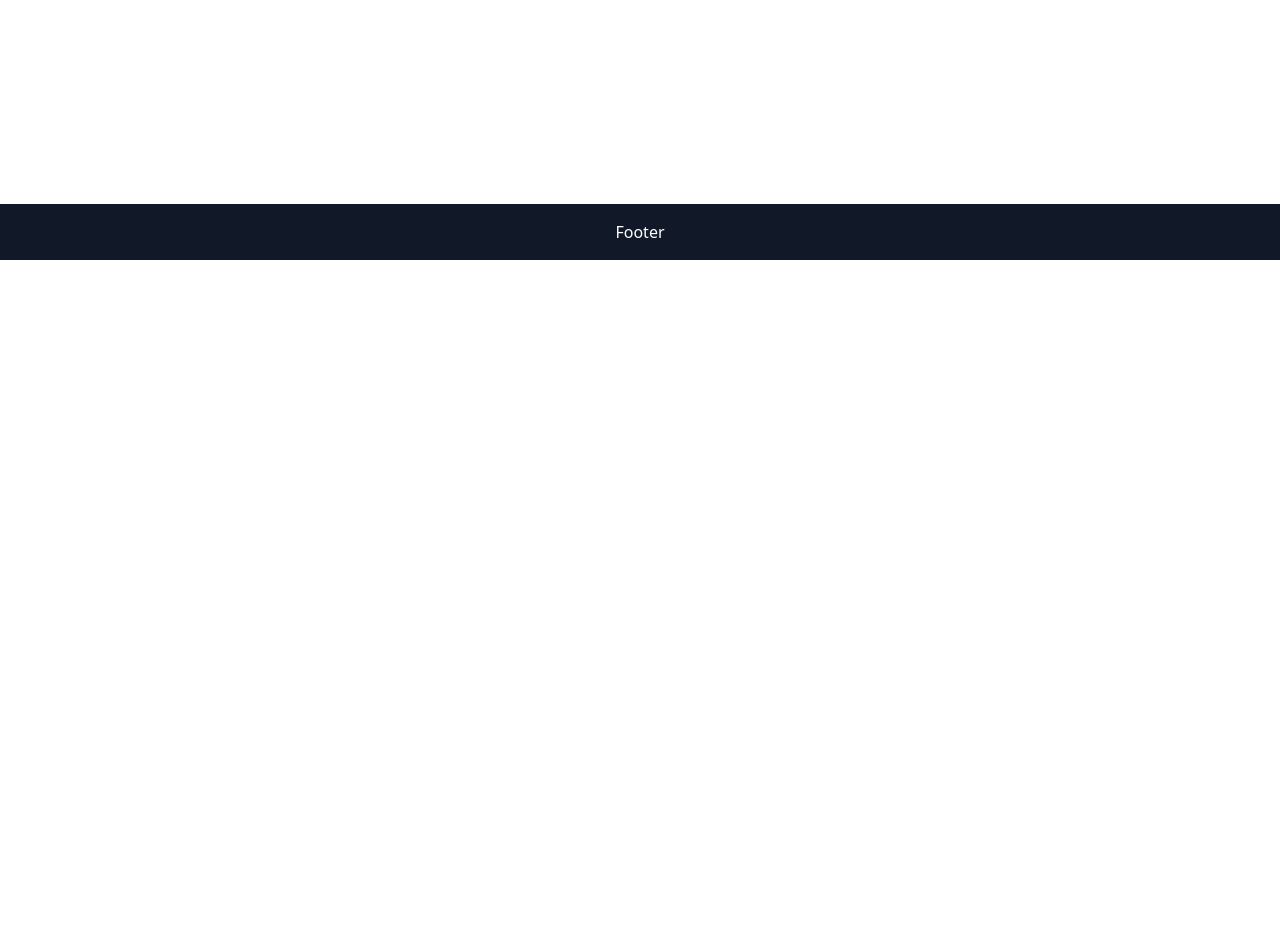
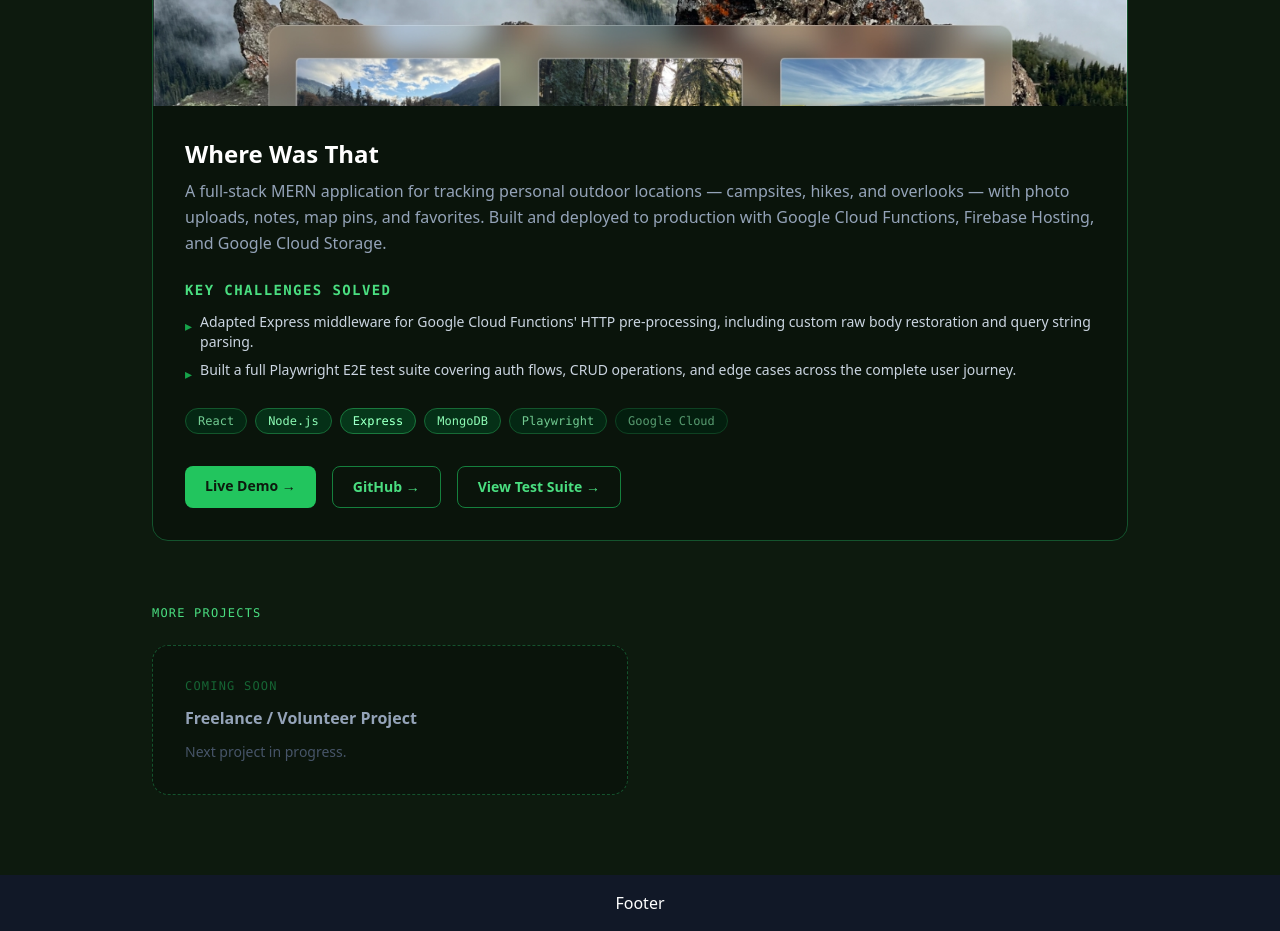
Before and after one commit to michaelkaffel/portfolio, a React app: page /projects in a window 1280 px wide. Shown: the part 540-1471 px from the top of the page. Before the commit the page ends 800 px from the top, so only its background shows below. Built offline with nearby package versions, Linux system fonts and the light colour scheme; the HTML template or start-up script is replaced by a standard one.

Commit message:
feat: add projects page with WWT featured card and stack tag animation

```diff
--- a/src/index.css
+++ b/src/index.css
@@ -1,3 +1,8 @@
 @tailwind base;
 @tailwind components;
 @tailwind utilities;
+
+.shimmer-tag {
+    background: #052e16;
+    transition: filter 2s ease-in-out;
+}
--- a/src/pages/Projects.jsx
+++ b/src/pages/Projects.jsx
@@ -1 +1,170 @@
-export default function Projects() { return <div className="p-8 text-2xl">Projects</div>; }
+import { useState, useEffect } from 'react';
+import { Link } from 'react-router-dom';
+import wwtScreenshot from '../assets/images/wwt-screenshot.jpg'
+
+
+const stack = ['React', 'Node.js', 'Express', 'MongoDB', 'Playwright', 'Google Cloud']
+
+const Projects = () => {
+
+    const [activeIndex, setActiveIndex] = useState(0);
+
+    useEffect(() => {
+        const interval = setInterval(() => {
+            setActiveIndex(prev => (prev + 1) % stack.length);
+        }, 2000);
+        return () => clearInterval(interval);
+    }, [stack.length]);
+
+    // const [activeIndex, setActiveIndex] = useState(0);
+    // const [visible, setVisible] = useState(true);
+
+    // useEffect(() => {
+
+    //     setVisible(true);
+
+    //     const fadeOut = setTimeout(() => {
+    //         setVisible(false);
+    //     }, 1000);
+
+    //     const next = setTimeout(() => {
+    //         setActiveIndex(prev => (prev +1) % stack.length);
+    //     }, 2000);
+
+    //     return () => {
+    //         clearTimeout(fadeOut);
+    //         clearTimeout(next);
+    //     }
+    // }, [activeIndex, stack.length]);
+
+
+
+    return (
+        <div className='bg-[#0d1a0e] min-h-screen text-slate-200'>
+            <div className='max-w-5xl mx-auto px-6 py-20'>
+                <h1 className='text-4xl font-bold text-slate-200'>Projects</h1>
+                <p className='text-slate-400 mb-16 max-w-xl'>
+                    A look at what I've built — from full-stack applications to the test
+                    suites that back them up.
+                </p>
+
+                {/* Featured Project */}
+                <section className='mb-16'>
+                    <p className='text-green-400 font-mono text-xs uppercase tracking-widest mb-4'>
+                        Featured Project
+                    </p>
+                    <div className='bg-[#0a140b] border border-green-900 rounded-2xl overflow-hidden'>
+                        <img
+                            src={wwtScreenshot}
+                            alt='Where Was That app screenshot'
+                            className='w-full object-cover max-h-80'
+                        />
+
+                        {/* Content */}
+                        <div className='p-8 flex flex-col gap-6'>
+                            <div className='flex flex-col gap-2'>
+                                <h2 className='text-2xl font-bold text-white'>Where Was That</h2>
+                                <p className='text-slate-400 leading-relaxed'>
+                                    A full-stack MERN application for tracking personal outdoor locations
+                                    — campsites, hikes, and overlooks — with photo uploads, notes, map
+                                    pins, and favorites. Built and deployed to production with Google
+                                    Cloud Functions, Firebase Hosting, and Google Cloud Storage.
+                                </p>
+                            </div>
+
+                            {/* Challenges */}
+                            <div className='flex flex-col gap-3'>
+                                <h3 className='text-green-400 font-semibold text-sm uppercase tracking-widest font-mono'>
+                                    Key Challenges Solved
+                                </h3>
+                                <ul className='flex flex-col gap-2'>
+                                    {[
+                                        'Adapted Express middleware for Google Cloud Functions\' HTTP pre-processing, including custom raw body restoration and query string parsing.',
+                                        'Built a full Playwright E2E test suite covering auth flows, CRUD operations, and edge cases across the complete user journey.',
+                                    ].map((item) => (
+                                        <li key={item} className='text-slate-300 text-sm flex items-start gap-2'>
+                                            <span className='text-green-600 mt-1 flex-shrink-0'>▸</span>
+                                            {item}
+                                        </li>
+                                    ))}
+                                </ul>
+                            </div>
+
+                            {/* Stack tags */}
+                            <div className='flex flex-wrap gap-2'>
+                                {stack.map((tech, i) => {
+                                    const distance = Math.abs(i - activeIndex);
+                                    const brightness = distance === 0 ? 1.2
+                                        : distance === 1 ? 1.05
+                                            : distance === 2 ? 0.85
+                                                : distance === 3 ? 0.65
+                                                    : 0.5;
+
+                                    return (
+                                        <span
+                                            key={tech}
+                                            style={{ filter: `brightness(${brightness})` }}
+                                            className="shimmer-tag text-green-300 text-xs font-mono px-3 py-1 rounded-full border border-green-800"
+                                        >
+                                            {tech}
+                                        </span>
+                                    );
+                                })}
+                            </div>
+
+                            {/* Buttons */}
+                            <div className='flex flex-wrap gap-4 pt-2'>
+                                <a
+                                    href='https://where-was-that-place.web.app'
+                                    target='_blank'
+                                    rel='noopener noreferrer'
+                                    className='bg-green-500 hover:bg-green-400 text-[#0d1a0e] font-semibold px-5 py-2.5 rounded-lg transition-colors duration-200 text-sm'
+                                >
+                                    Live Demo →
+                                </a>
+                                <a
+                                    href='https://github.com/michaelkaffel/where-was-that-fullstack'
+                                    target='_blank'
+                                    rel='noopener noreferrer'
+                                    className='border border-green-700 hover:border-green-400 text-green-400 hover:text-green-300 font-semibold px-5 py-2.5 rounded-lg transition-colors duration-200 text-sm'
+                                >
+                                    GitHub →
+                                </a>
+                                <Link
+                                    to='/qa-testing'
+                                    className='border border-green-700 hover:border-green-400 text-green-400 hover:text-green-300 font-semibold px-5 py-2.5 rounded-lg transition-colors duration-200 text-sm'
+                                >
+                                    View Test Suite →
+                                </Link>
+                            </div>
+                        </div>
+                    </div>
+                </section>
+
+                {/* Secondary Projects */}
+                <section>
+                    <p className='text-green-400 font-mono text-xs uppercase tracking-widest mb-6'>
+                        More Projects
+                    </p>
+                    <div className='grid grid-cols-1 md:grid-cols-2 gap-6'>
+
+                        {/* Placeholder */}
+                        <div className='bg-[#0a140b] border border-green-900 border-dashed rounded-2xl p-8 flex flex-col gap-3 justify-center items-start'>
+                            <span className='text-green-800 font-mono text-xs uppercase tracking-widest'>
+                                Coming Soon
+                            </span>
+                            <h3 className='text-slate-400 font-semibold'>
+                                Freelance / Volunteer Project
+                            </h3>
+                            <p className='text-slate-600 text-sm'>
+                                Next project in progress.
+                            </p>
+                        </div>
+                    </div>
+                </section>
+            </div>
+        </div>
+    );
+};
+
+export default Projects;
```
Also changed, not shown: src/assets/images/wwt-screenshot.jpg (added).
